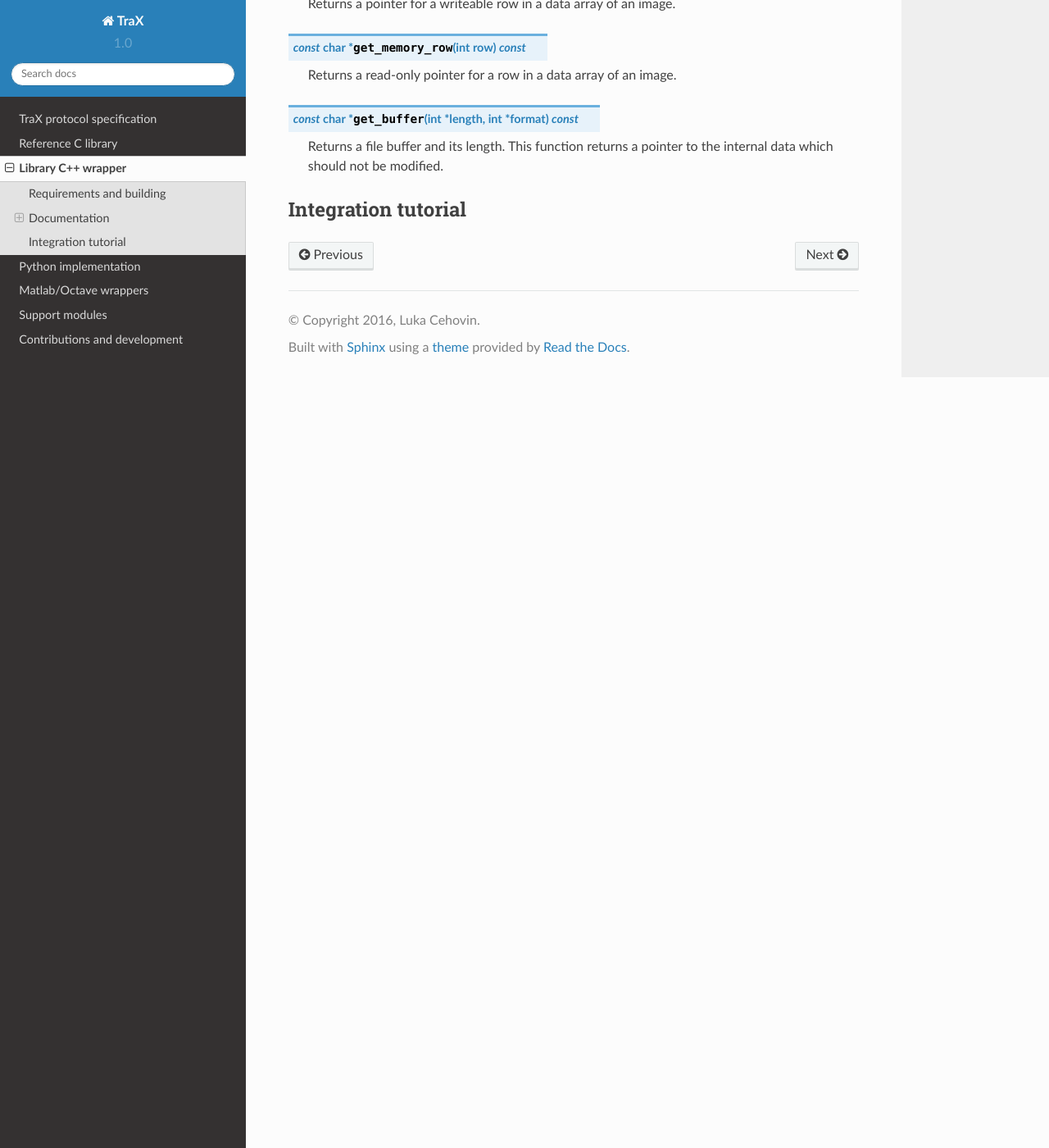
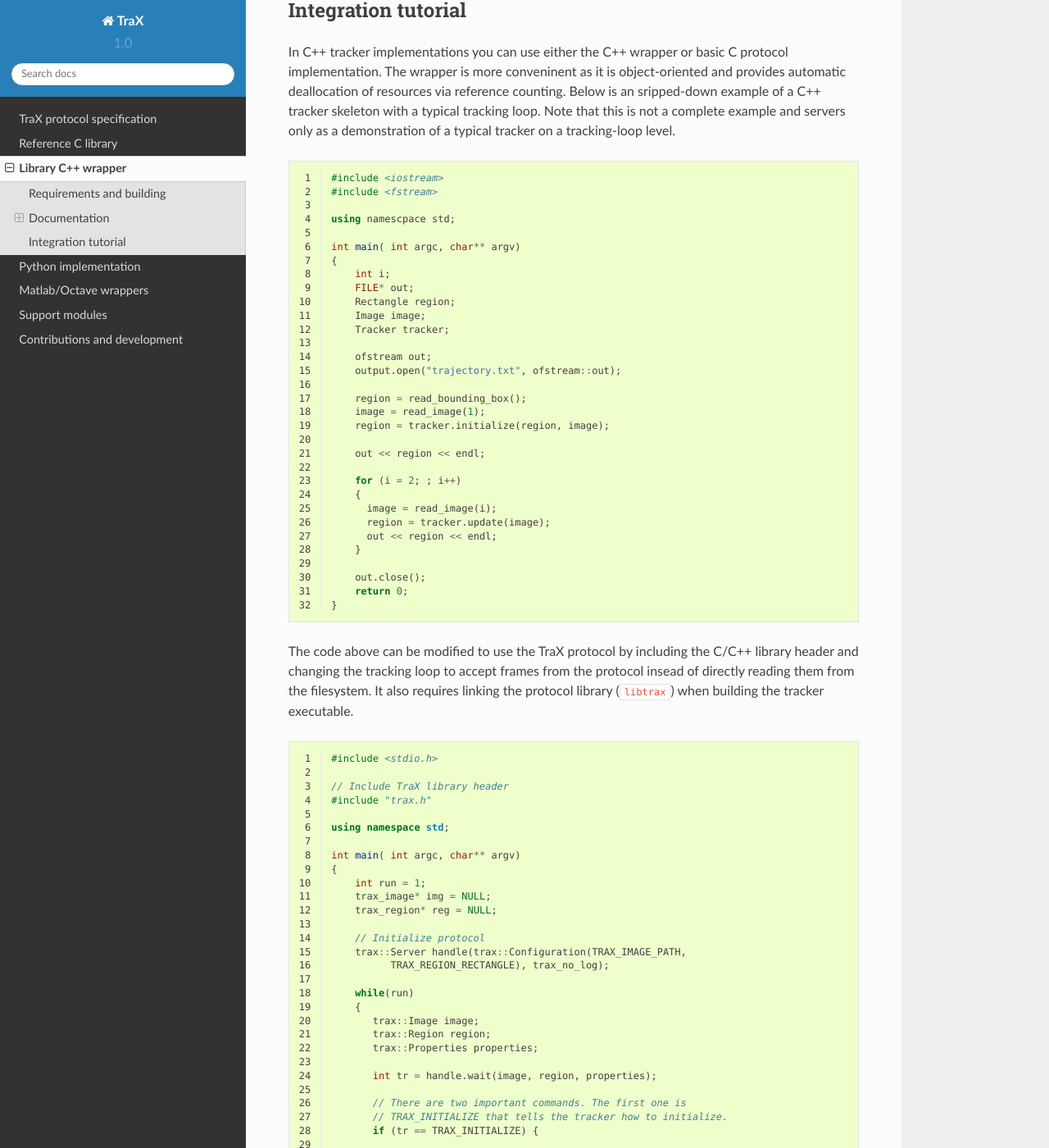
Before and after one commit to votchallenge/trax, a Sphinx documentation site: the page built from docs/documentation_cpp.rst, in a window 1280 px wide and 1400 px high, scrolled down 3528 px. Shown: the whole window at 82% size. Built offline with Sphinx 7.4.7 and the Read the Docs theme 2.0.0, drawn with Linux system fonts in a browser that asks for light colours; some of the changed text lies outside the part shown.

Commit message:
Adding C++ example.

```diff
--- a/docs/documentation_cpp.rst
+++ b/docs/documentation_cpp.rst
@@ -17,143 +17,237 @@ The wrapper is composed of several classes, mostly following the underlying C fu
 
 .. cpp:class:: Configuration
 
-A wrapper class for
+   A wrapper class for
 
-.. cpp:function:: Configuration(trax_configuration config)
+   .. cpp:function:: Configuration(trax_configuration config)
 
 
-.. cpp:function:: Configuration(int image_formats, int region_formats)
+   .. cpp:function:: Configuration(int image_formats, int region_formats)
 
 
-.. cpp:function:: ~Configuration()
+   .. cpp:function:: ~Configuration()
 
 .. cpp:class:: Logging
 
-A wrapper class for
+   A wrapper class for
 
-.. cpp:function:: Logging(trax_logging logging)
+   .. cpp:function:: Logging(trax_logging logging)
 
-.. cpp:function:: Logging(trax_logger callback = NULL, void* data = NULL, int flags = 0)
+   .. cpp:function:: Logging(trax_logger callback = NULL, void* data = NULL, int flags = 0)
 
-.. cpp:function:: ~Logging()
+   .. cpp:function:: ~Logging()
 
 .. cpp:class:: Bounds
 
-.. cpp:function:: Bounds()
+   .. cpp:function:: Bounds()
 
-.. cpp:function:: Bounds(trax_bounds bounds)
+   .. cpp:function:: Bounds(trax_bounds bounds)
 
 
-.. cpp:function:: Bounds(float left, float top, float right, float bottom)
+   .. cpp:function:: Bounds(float left, float top, float right, float bottom)
 
-.. cpp:function:: ~Bounds()
+   .. cpp:function:: ~Bounds()
 
 
 .. cpp:class:: Client
 
-.. cpp:function:: Client(int input, int output, Logging logger)
+   .. cpp:function:: Client(int input, int output, Logging logger)
 
-   Sets up the protocol for the client side and returns a handle object.
+      Sets up the protocol for the client side and returns a handle object.
 
-.. cpp:function:: Client(int server, Logging logger,  int timeout = -1)
+   .. cpp:function:: Client(int server, Logging logger,  int timeout = -1)
 
-   Sets up the protocol for the client side and returns a handle object.
+      Sets up the protocol for the client side and returns a handle object.
 
-.. cpp:function:: ~Client()
+   .. cpp:function:: ~Client()
 
-.. cpp:function:: int wait(Region& region, Properties& properties)
+   .. cpp:function:: int wait(Region& region, Properties& properties)
 
-   Waits for a valid protocol message from the server.
+      Waits for a valid protocol message from the server.
 
-.. cpp:function:: int initialize(const Image& image, const Region& region, const Properties& properties)
+   .. cpp:function:: int initialize(const Image& image, const Region& region, const Properties& properties)
 
-   Sends an initialize message.
+      Sends an initialize message.
 
-.. cpp:function:: int frame(const Image& image, const Properties& properties)
+   .. cpp:function:: int frame(const Image& image, const Properties& properties)
 
-   Sends a frame message.
+      Sends a frame message.
 
-.. cpp:function:: const Configuration configuration()
+   .. cpp:function:: const Configuration configuration()
 
 
 .. cpp:class:: Server
 
+   .. cpp:function:: Server(Configuration configuration, Logging log)
 
-.. cpp:function:: Server(Configuration configuration, Logging log)
+      Sets up the protocol for the server side and returns a handle object.
 
-   Sets up the protocol for the server side and returns a handle object.
+   .. cpp:function:: ~Server()
 
-.. cpp:function:: ~Server()
+   .. cpp:function:: int wait(Image& image, Region& region, Properties& properties)
 
-.. cpp:function:: int wait(Image& image, Region& region, Properties& properties)
+      Waits for a valid protocol message from the client.
 
-   Waits for a valid protocol message from the client.
+   .. cpp:function:: int reply(const Region& region, const Properties& properties)
 
-.. cpp:function:: int reply(const Region& region, const Properties& properties)
+      Sends a status reply to the client.
 
-   Sends a status reply to the client.
-
-.. cpp:function:: const Configuration configuration()
+   .. cpp:function:: const Configuration configuration()
 
 
 .. cpp:class:: Image
 
-.. cpp:function:: Image()
+   .. cpp:function:: Image()
 
-.. cpp:function:: Image(const Image& original)
+   .. cpp:function:: Image(const Image& original)
 
-.. cpp:function:: static Image create_path(const std::string& path)
+   .. cpp:function:: static Image create_path(const std::string& path)
 
-   Creates a file-system path image description. See :c:func:`trax_image_create_path`.
+      Creates a file-system path image description. See :c:func:`trax_image_create_path`.
 
-.. cpp:function:: static Image create_url(const std::string& url)
+   .. cpp:function:: static Image create_url(const std::string& url)
 
-   Creates a URL path image description.  See :c:func:`trax_image_create_url`.
+      Creates a URL path image description.  See :c:func:`trax_image_create_url`.
 
-.. cpp:function:: static Image create_memory(int width, int height, int format)
+   .. cpp:function:: static Image create_memory(int width, int height, int format)
 
-   Creates a raw buffer image description.See :c:func:`trax_image_create_memory`.
+      Creates a raw buffer image description.See :c:func:`trax_image_create_memory`.
 
-.. cpp:function:: static Image create_buffer(int length, const char* data)
+   .. cpp:function:: static Image create_buffer(int length, const char* data)
 
-   Creates a file buffer image description. See :c:func:`trax_image_create_buffer`.
+      Creates a file buffer image description. See :c:func:`trax_image_create_buffer`.
 
-.. cpp:function::  ~Image()
+   .. cpp:function::  ~Image()
 
-   Releases image structure, frees allocated memory.
+      Releases image structure, frees allocated memory.
 
-.. cpp:function:: int type() const
+   .. cpp:function:: int type() const
 
-   Returns a type of the image handle. See :c:func:`trax_image_get_type`.
+      Returns a type of the image handle. See :c:func:`trax_image_get_type`.
 
-.. cpp:function:: bool empty() const
+   .. cpp:function:: bool empty() const
 
-   Checks if image container is empty.
+      Checks if image container is empty.
 
-.. cpp:function:: const std::string get_path() const
+   .. cpp:function:: const std::string get_path() const
 
-   Returns a file path from a file-system path image description. This function returns a pointer to the internal data which should not be modified.
+      Returns a file path from a file-system path image description. This function returns a pointer to the internal data which should not be modified.
 
-.. cpp:function:: const std::string get_url() const
+   .. cpp:function:: const std::string get_url() const
 
-   Returns a file path from a URL path image description. This function returns a pointer to the internal data which should not be modified.
+      Returns a file path from a URL path image description. This function returns a pointer to the internal data which should not be modified.
 
-.. cpp:function:: void get_memory_header(int* width, int* height, int* format) const
+   .. cpp:function:: void get_memory_header(int* width, int* height, int* format) const
 
-   Returns the header data of a memory image.
+      Returns the header data of a memory image.
 
-.. cpp:function:: char* write_memory_row(int row)
+   .. cpp:function:: char* write_memory_row(int row)
 
-   Returns a pointer for a writeable row in a data array of an image.
+      Returns a pointer for a writeable row in a data array of an image.
 
-.. cpp:function:: const char* get_memory_row(int row) const
+   .. cpp:function:: const char* get_memory_row(int row) const
 
-   Returns a read-only pointer for a row in a data array of an image.
+      Returns a read-only pointer for a row in a data array of an image.
 
-.. cpp:function:: const char* get_buffer(int* length, int* format) const
+   .. cpp:function:: const char* get_buffer(int* length, int* format) const
 
-   Returns a file buffer and its length. This function returns a pointer to the internal data which should not be modified.
+      Returns a file buffer and its length. This function returns a pointer to the internal data which should not be modified.
 
 
 Integration tutorial
 --------------------
+
+In C++ tracker implementations you can use either the C++ wrapper or basic C protocol implementation. The wrapper is more conveninent as it is object-oriented and provides automatic deallocation of resources via reference counting. Below is an sripped-down example of a C++ tracker skeleton with a typical tracking loop. Note that this is not a complete example and servers only as a demonstration of a typical tracker on a tracking-loop level.
+
+.. code-block:: c++
+  :linenos:
+
+  #include <iostream>
+  #include <fstream>
+
+  using namescpace std;
+
+  int main( int argc, char** argv)
+  {
+      int i;
+      FILE* out;
+      Rectangle region;
+      Image image;
+      Tracker tracker;
+
+      ofstream out;
+      output.open("trajectory.txt", ofstream::out);
+
+      region = read_bounding_box();
+      image = read_image(1);
+      region = tracker.initialize(region, image);
+
+      out << region << endl;
+
+      for (i = 2; ; i++)
+      {
+        image = read_image(i);
+        region = tracker.update(image);
+        out << region << endl;
+      }
+
+      out.close();
+      return 0;
+  }
+
+The code above can be modified to use the TraX protocol by including the C/C++ library header and changing the tracking loop to accept frames from the protocol insead of directly reading them from the filesystem. It also requires linking the protocol library (``libtrax``) when building the tracker executable.
+
+.. code-block:: c++
+  :linenos:
+
+  #include <stdio.h>
+
+  // Include TraX library header
+  #include "trax.h"
+
+  using namespace std;
+
+  int main( int argc, char** argv)
+  {
+      int run = 1;
+      trax_image* img = NULL;
+      trax_region* reg = NULL;
+
+      // Initialize protocol
+      trax::Server handle(trax::Configuration(TRAX_IMAGE_PATH,
+            TRAX_REGION_RECTANGLE), trax_no_log);
+
+      while(run)
+      {
+         trax::Image image;
+         trax::Region region;
+         trax::Properties properties;
+
+         int tr = handle.wait(image, region, properties);
+
+         // There are two important commands. The first one is
+         // TRAX_INITIALIZE that tells the tracker how to initialize.
+         if (tr == TRAX_INITIALIZE) {
+
+            rectangle_type region = tracker.initialize(
+                 region_to_rectangle(region), load_image(image));
+
+            handle.reply(rectangle_to_region(region), trax::Properties());
+
+         } else
+         // The second one is TRAX_FRAME that tells the tracker what to process next.
+         if (tr == TRAX_FRAME) {
+
+            rectangle_type region = tracker.update(load_image(image));
+            handle.reply(rectangle_to_region(region), trax::Properties());
+
+         }
+         // Any other command is either TRAX_QUIT or illegal, so we exit.
+         else {
+              run = 0;
+         }
+
+      }
+
+      return 0;
+  }
```
